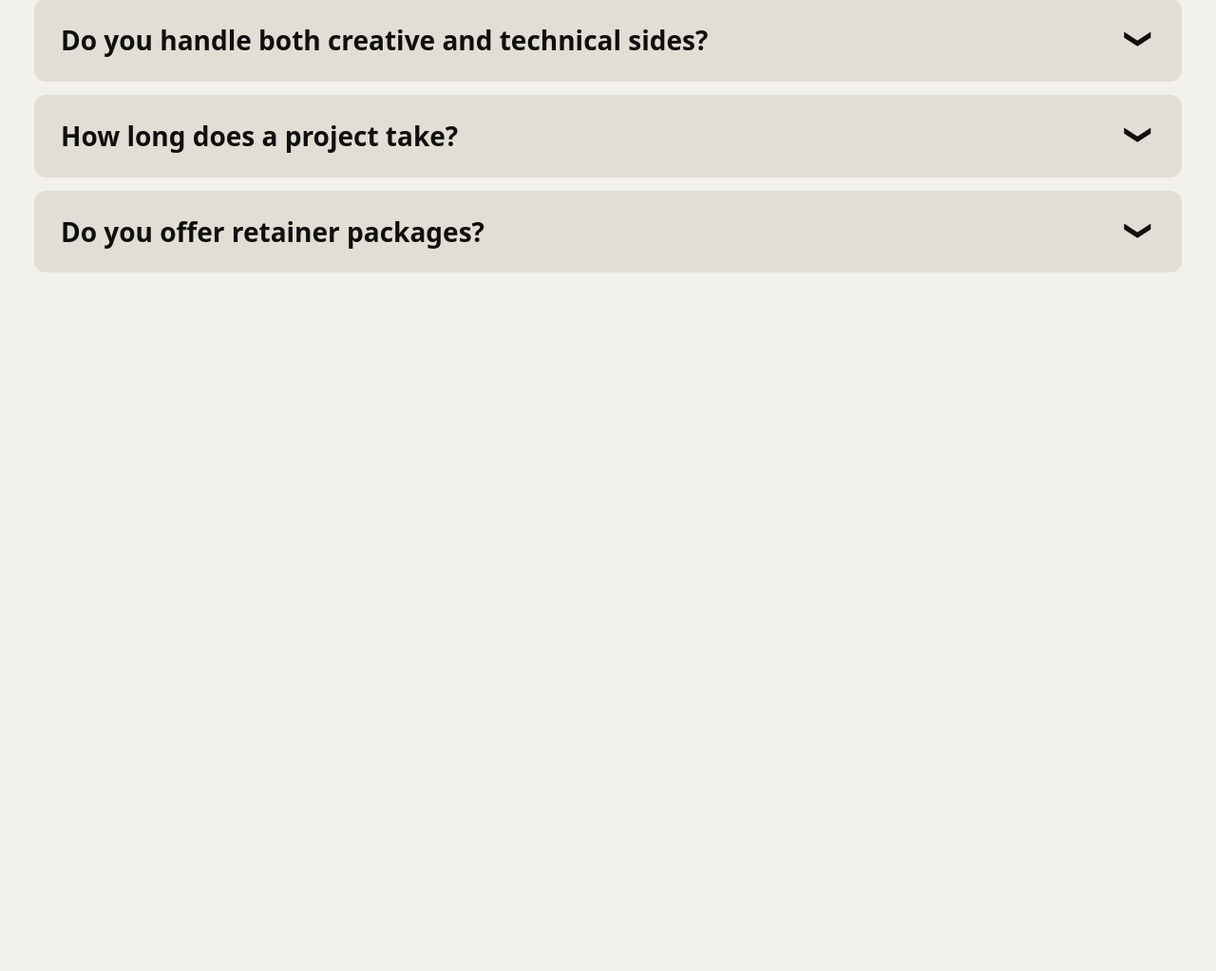
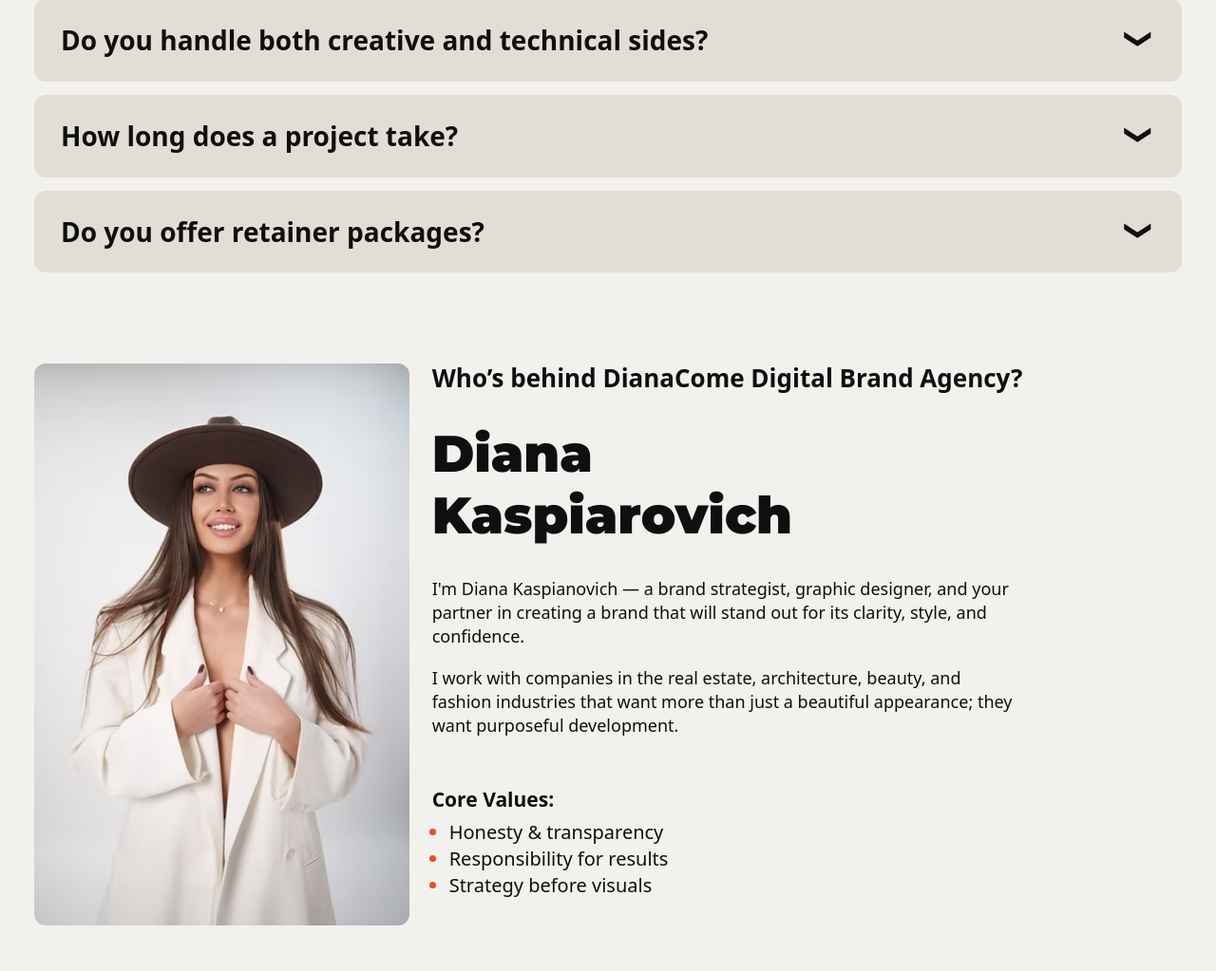
Before and after one commit to AdamMalec/dianacome-2, a plain HTML site: page index.html in a window 1280 px wide. Shown: the part 6888-7911 px from the top of the page at 95% size. Before the commit the page ends 7223 px from the top, so only its background shows below. Drawn offline with Linux system fonts and the light colour scheme.

Commit message:
feat: add about section

```diff
--- a/index.html
+++ b/index.html
@@ -368,6 +368,24 @@
         </div>
       </div>
     </section>
+
+    <section class="about container">
+      <span class="about__intro">Who’s behind DianaCome Digital Brand Agency?</span>
+      <img class="about__image" src="./img/about.jpg" alt="">
+      <h2 class="about__title">Diana<br>Kaspiarovich</h2>
+      <div class="about__info">
+        <p>I'm Diana Kaspianovich — a brand strategist, graphic designer, and your partner in creating a brand that will stand out for its clarity, style, and confidence.</p>
+        <p>I work with companies in the real estate, architecture, beauty, and fashion industries that want more than just a beautiful appearance; they want purposeful development.</p>
+      </div>
+      <div class="about__values values">
+        <h3 class="values__title">Core Values:</h3>
+        <ul class="valuest__list">
+          <li>Honesty & transparency</li>
+          <li>Responsibility for results</li>
+          <li>Strategy before visuals</li>
+        </ul>
+      </div>
+    </section>
   </main>
 
   <script src="./main.js" type="module"></script>
--- a/style.css
+++ b/style.css
@@ -12,3 +12,4 @@
 @import "./styles/reviews.css";
 @import "./styles/timeline.css";
 @import "./styles/faq.css";
+@import "./styles/about.css";
--- /dev/null
+++ b/styles/about.css
@@ -0,0 +1,77 @@
+.about {
+  display: grid;
+  gap: 24px;
+}
+
+.about__image {
+  border-radius: var(--radius-m);
+
+  @media screen and (width <=768px) {
+    margin-inline: auto;
+  }
+}
+
+.about__intro {
+  margin-top: 0;
+  font-size: 26px;
+  font-size: clamp(20px, 20px + 1vw, 26px);
+  font-weight: 700;
+  line-height: 1.2;
+  text-wrap: balance;
+  color: var(--color-text);
+
+  @media screen and (width <= 768px) {
+    text-align: center;
+  }
+}
+
+.about__title {
+  margin-top: 0;
+  font-family: "Montserrat", sans-serif;
+  font-size: clamp(1.2rem, 1rem + 3vw, 54px);
+  font-weight: 900;
+  line-height: 1.2;
+}
+
+.about__info {
+  p {
+    max-width: 60ch;
+
+    &:first-child {
+      margin-top: 0;
+    }
+  }
+}
+
+.values__title {
+  margin-bottom: 0;
+}
+
+.valuest__list {
+  margin-top: 10px;
+  padding-left: 18px;
+  font-size: 20px;
+
+  li::marker {
+    color: var(--color-accent)
+  }
+
+}
+
+@media screen and (width > 768px) {
+  .about {
+    grid-template-columns: 1fr 1fr;
+    grid-template-rows: repeat(4, auto);
+    align-content: space-between;
+  }
+
+  .about__image {
+    grid-row: 1 / 5;
+  }
+}
+
+@media screen and (width > 1024px) {
+  .about {
+    grid-template-columns: 1fr 2fr;
+  }
+}
```
Also changed, not shown: img/about.jpg (added).
